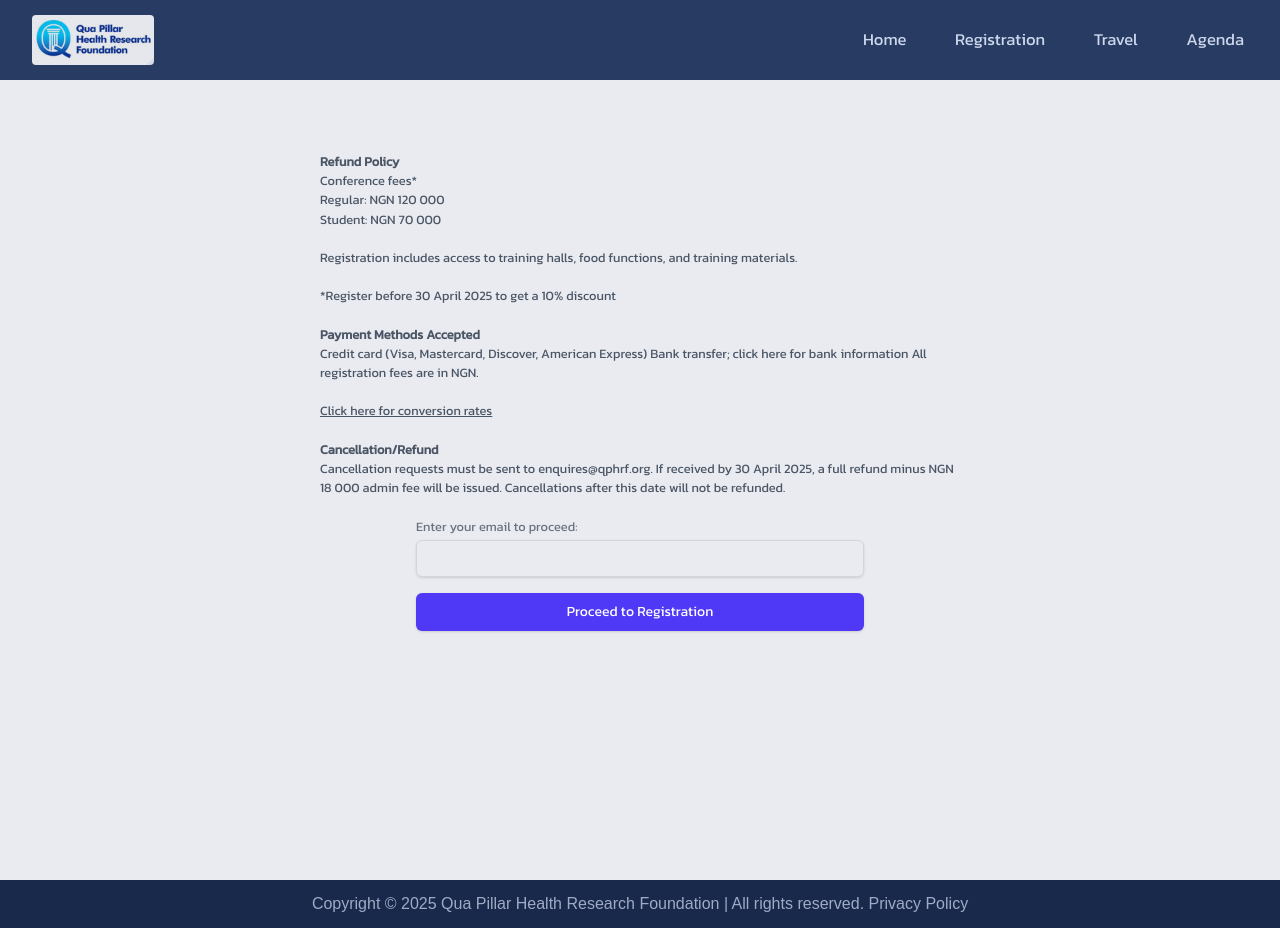
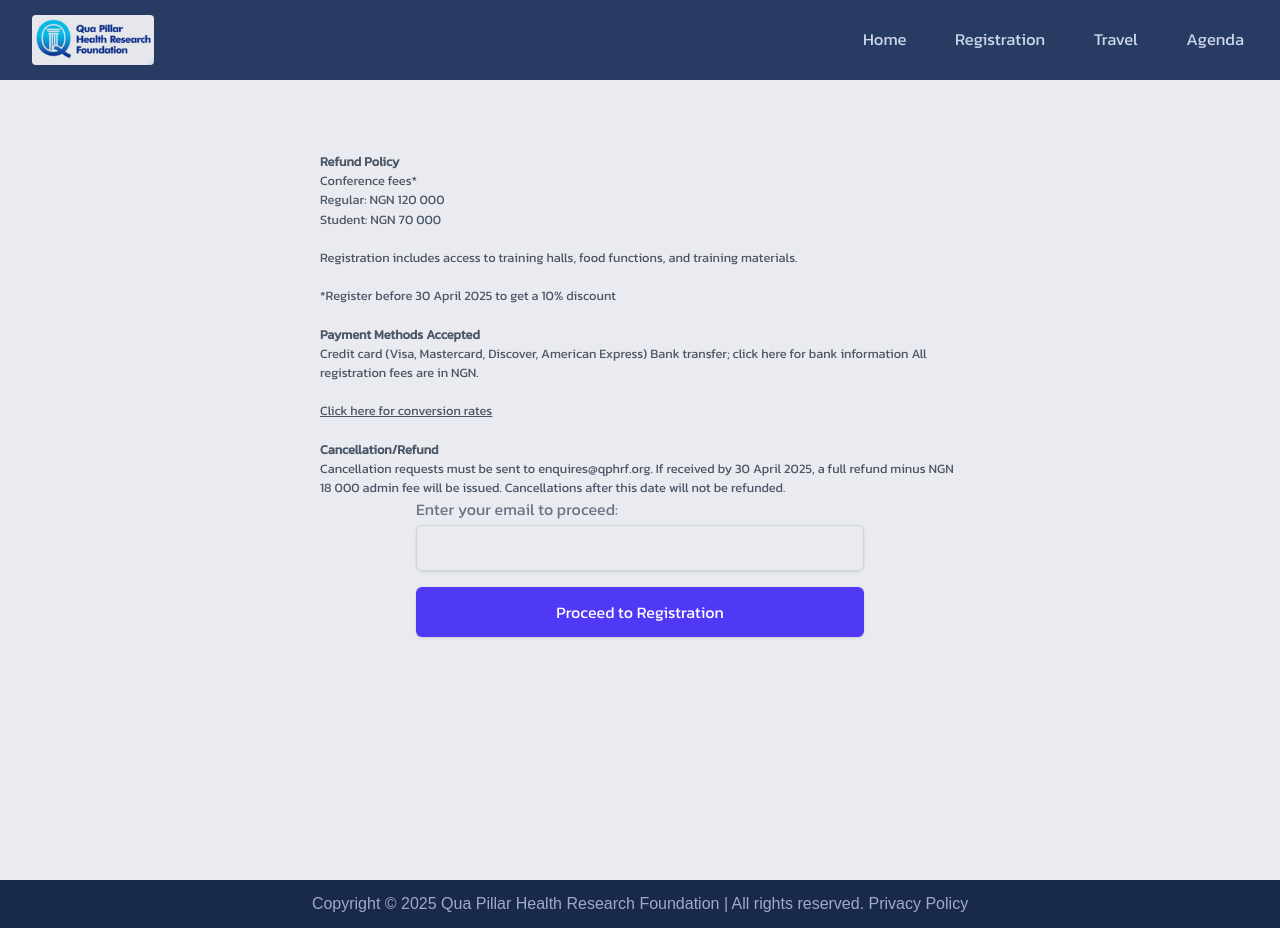
Before and after one commit to precious123-gifted/qua-pillars-training-website, a Next.js app: page /registration in a window 1280 px wide. Built offline with nearby package versions, Linux system fonts and the light colour scheme; a web font is replaced by a local one.

Commit message:
elegance

```diff
--- a/pages/HomePage.tsx
+++ b/pages/HomePage.tsx
@@ -17,9 +17,9 @@ export default function HomePage() {
 className='flex justify-center mt-2  h-[60vh]  text-[#b8c2d8] rounded-sm portrait:space-x-4'>
 
 <div className="writeup flex flex-col space-y-2  items-center portrait:text-center w-full">
-<h1 className='landscape:text-[3vw] portrait:text-[6vw] bg-[#283b63] w-full h-[6vw] portrait:h-[30vw] text-center mb-[6vw]'>Evidence-Based Medicines Research & Pharmacovigilance Training</h1>
-<p className='landscape:text-[2vw] portrait:text-[4vw] text-[#283b63]'>1-3 July 2025</p>
-<p className='landscape:text-[2vw] portrait:text-[4vw] text-[#283b63]'>Lagos, Nigeria</p>
+<h1 className='landscape:text-[3vw] portrait:text-[6vw] bg-[#283b63] w-full h-[6vw] portrait:h-[30vw] text-center mb-[6vw] portrait:mb-[10vw]'>Evidence-Based Medicines Research & Pharmacovigilance Training</h1>
+<p className='landscape:text-[2vw] portrait:text-[4.2vw] text-[#283b63]'>1-3 July 2025</p>
+<p className='landscape:text-[2vw] portrait:text-[4.2vw] text-[#283b63]'>Lagos, Nigeria</p>
 <Link href='/registration' className='landscape:w-[10vw] portrait:w-[40vw] text-center hover:bg-[#959fb6] landscape:text-[1.3vw] portrait:text-[6vw] py-2 cursor-pointer portrait:my-2 mt-[2vw] bg-[#CED8ED] text-[#0d1424] rounded-sm'>Register Now</Link>
 </div>
 </header>
--- a/pages/RegistrationPage.tsx
+++ b/pages/RegistrationPage.tsx
@@ -261,9 +261,12 @@ const RegistrationPage: React.FC = () => {
       </p>
 
       {!showForm && (
-        <div className="mx-auto max-w-md space-y-4"><br />
+  <div className="mx-auto w-full max-w-md space-y-4">
     <div>
-            <label htmlFor="email-proceed" className="block text-[1vw] portrait:text-[2.1vw] font-medium text-gray-500">
+      <label
+        htmlFor="email-proceed"
+        className="block text-sm sm:text-base font-medium text-gray-500"
+      >
         Enter your email to proceed:
       </label>
       <div className="mt-1">
@@ -274,7 +277,7 @@ const RegistrationPage: React.FC = () => {
           value={userEmail}
           onChange={(e) => setUserEmail(e.target.value)}
           required
-                className=" block w-full px-3 py-2 border border-gray-300 rounded-md shadow-sm placeholder-gray-400 focus:outline-none focus:ring-indigo-500 focus:border-indigo-500"
+          className="block w-full px-4 py-3 border border-gray-300 rounded-md shadow-sm placeholder-gray-400 focus:outline-none focus:ring-indigo-500 focus:border-indigo-500 appearance-none"
         />
       </div>
     </div>
@@ -282,7 +285,7 @@ const RegistrationPage: React.FC = () => {
       type="button"
       onClick={handleProceed}
       disabled={loading}
-            className="w-full cursor-pointer flex justify-center items-center py-2 px-4 border border-transparent rounded-md shadow-sm text-sm font-medium text-white bg-indigo-600 hover:bg-indigo-700 focus:outline-none focus:ring-2 focus:ring-offset-2 focus:ring-indigo-500"
+      className="w-full flex justify-center items-center py-3 px-4 border border-transparent rounded-md shadow-sm text-white text-base bg-indigo-600 hover:bg-indigo-700 focus:outline-none focus:ring-2 focus:ring-offset-2 focus:ring-indigo-500 disabled:opacity-50"
     >
       {loading ? (
         <svg
@@ -311,6 +314,7 @@ const RegistrationPage: React.FC = () => {
     </button>
   </div>
 )}
+
 
       </div>
 
--- a/pages/TravelPage.tsx
+++ b/pages/TravelPage.tsx
@@ -43,7 +43,7 @@ export default function TravelPage() {
           </p>
 
           {/* Map Section with Loading Spinner */}
-          <div className='w-full h-[50vh] relative mt-8'>
+          <div className='w-full h-[50vh] portrait:h-[120vw] relative mt-8'>
             {!mapLoaded && (
               <div className='absolute inset-0 flex items-center justify-center bg-white z-10'>
                 <div className='animate-spin rounded-full h-16 w-16 border-t-4 border-b-4 border-indigo-600'></div>
--- a/partials/Footer.tsx
+++ b/partials/Footer.tsx
@@ -1,6 +1,6 @@
 export default function Footer() {
     return (
-      <footer className="grid place-items-center bg-[#19294c] text-[#9fabc5] py-3 portrait:text-[1.2vw] ">
+      <footer className="grid place-items-center bg-[#19294c] text-[#9fabc5] py-3 portrait:text-[2vw] ">
         <p>Copyright © 2025 Qua Pillar Health Research Foundation | All rights reserved. Privacy Policy</p>
       </footer>
     );
```
Lines whose indentation alone changed are shown as unchanged.
